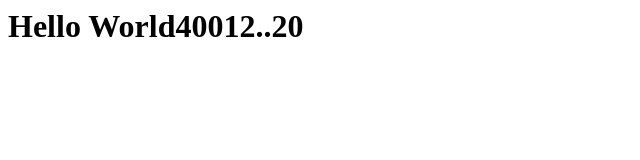
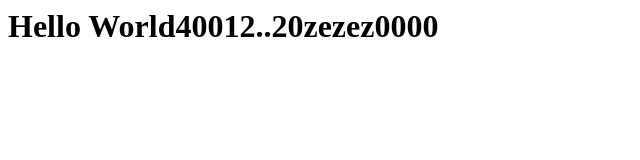
Before and after one commit to SystemsMonitor/hello_world2, a plain HTML site: page index.html in a window 1280 px wide. Shown: the whole page, without its empty margins (0-640 px from the left). Drawn offline with Linux system fonts and the light colour scheme.

Commit message:
premier code

```diff
--- a/index.html
+++ b/index.html
@@ -2,6 +2,6 @@
  <head>
  </head>
  <body>
-   <h1>Hello World40012..20<h1>
+   <h1>Hello World40012..20zezez0000<h1>
  </body>
 </html>
```
